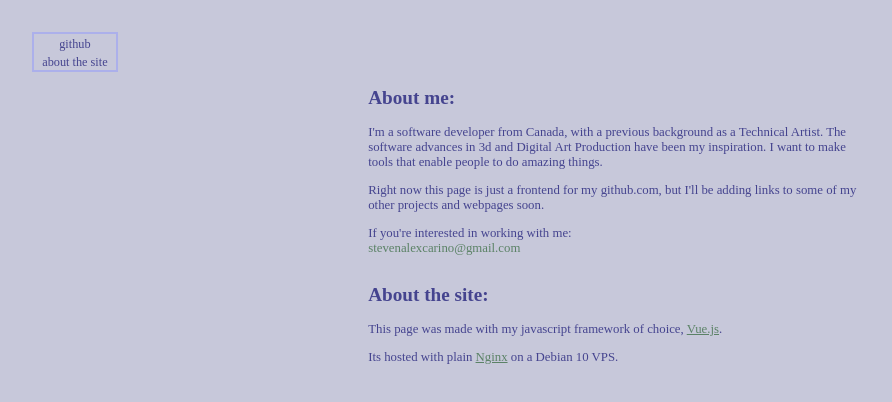
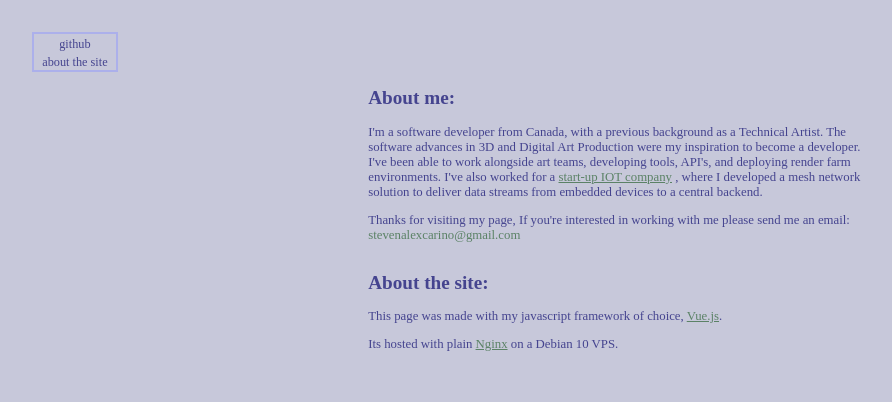
Before and after one commit to stevenaci/personal-site, a Vue app: page /about in a window 1280 px wide. Shown: the top 402 px of the page, without its empty margins (19-911 px from the left). Built offline with nearby package versions, Linux system fonts and the light colour scheme; a web font is replaced by a local one.

Commit message:
github border changes, about me

```diff
--- a/src/App.vue
+++ b/src/App.vue
@@ -53,13 +53,14 @@ export default {
 }
 
 td {
-  border: 2px solid var(--palr-blu);
+  border: 2px solid var(--pale-blu);
 
 }
+.noborder{
+  border:0px solid black;
+}
 table{
-    background-color: inherit;
-    border-collapse:collapse;
-
+  background-color: inherit;
 }
 nav{
   border:2px solid var(--pale-blu);
--- a/src/components/CV/Github.vue
+++ b/src/components/CV/Github.vue
@@ -82,17 +82,16 @@
 
         </table>
 
-  <td >
-    <table>
-<tr>
-  </tr>
+  <td class="noborder">
+
   <tr>
-    <td/>
+    <td>
+    </td>
             <td>Details</td>
     </tr>
       <tr>
 
-        <td>Description</td>
+        <td>Description:</td>
         <td class="desc">
         {{ display_repo.description }}
         {{ errormsg }}
@@ -104,9 +103,8 @@
 
         <td>{{ display_repo.language }}</td>
       </tr>
-    </table>
+  </td>
 
-  </td>
       </tr>
     </table>
 
--- a/src/components/Home/Home.vue
+++ b/src/components/Home/Home.vue
@@ -4,14 +4,16 @@
 <li>
  <h2> About me:</h2>
   <ul>
-    I'm a software developer from Canada, with a previous background as a Technical Artist. The software advances in 3d and Digital Art Production have been my inspiration.
-    I want to make tools that enable people to do amazing things.
+    I'm a software developer from Canada, with a previous background as a Technical Artist. The software advances in 3D and Digital Art Production were my inspiration
+    to become a developer. I've been able to work alongside art teams, developing tools, API's, and deploying render farm environments.
+    I've also worked for a
+    <a href="https://ecosinfo.ca/">start-up IOT company</a>
+
+    , where I developed a mesh network solution to deliver data streams from embedded devices to a central backend.
   </ul>
   <ul>
-    Right now this page is just a frontend for my github.com, but I'll be adding links to some of my other projects and webpages soon.
-  </ul>
-  <ul>
-    If you're interested in working with me: <div class="highlight"> stevenalexcarino@gmail.com </div>
+    Thanks for visiting my page,
+    If you're interested in working with me please send me an email: <div class="highlight"> stevenalexcarino@gmail.com </div>
   </ul>
 </li>
   </div>
@@ -39,7 +41,5 @@ li {
   display: inline-block;
   margin: 0 10px;
 }
-a {
-  color: #42b983;
-}
+
 </style>
```
